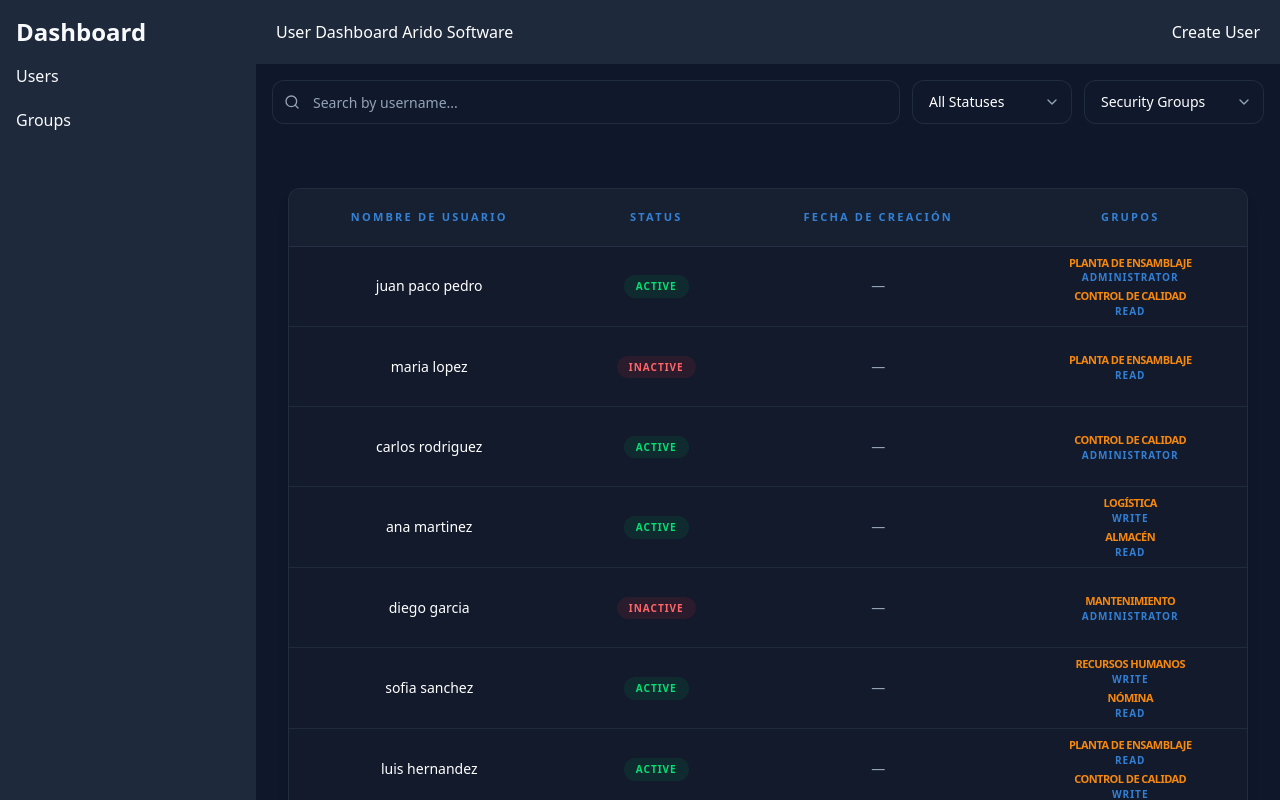
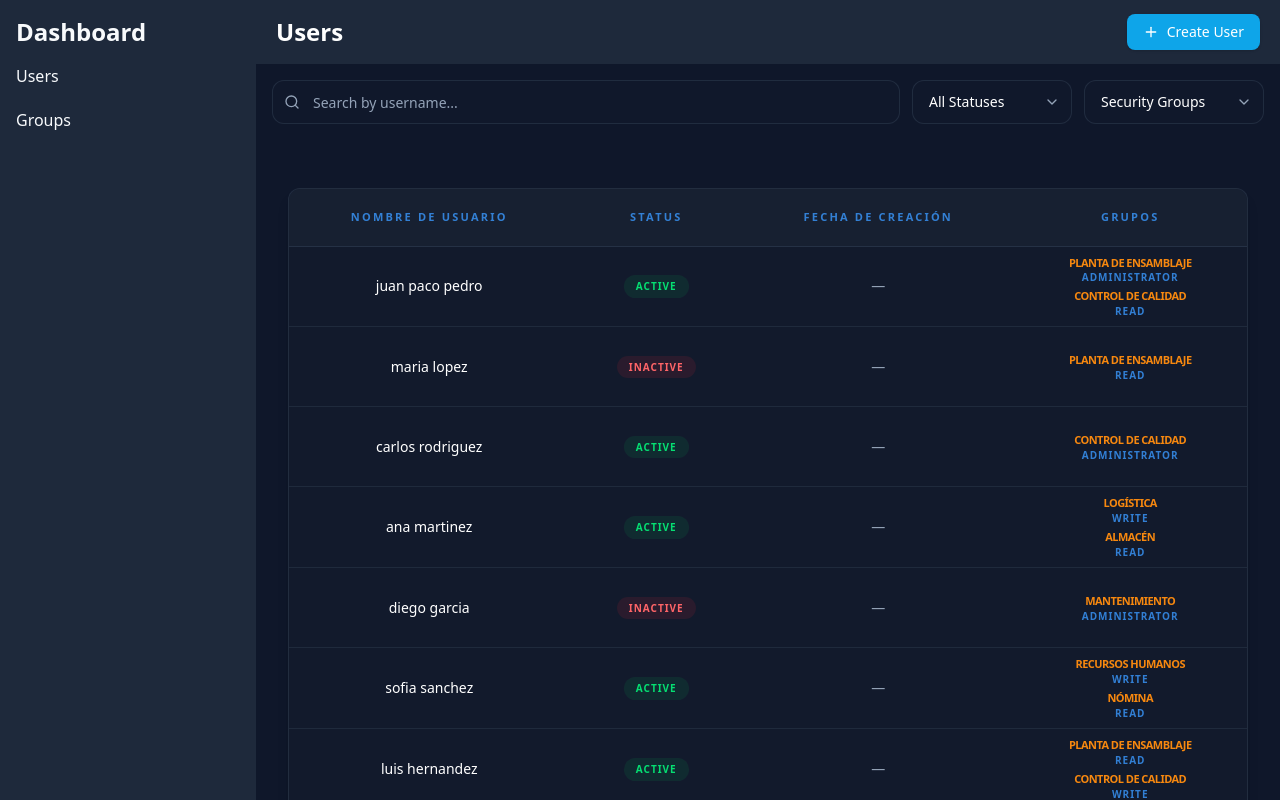
Before and after one commit to tadeowoto/Arido-Software-Challenge-Dashboard, a Next.js app: page / in a window 1280 px wide. Shown: the top 800 px of the page. Built offline with nearby package versions, Linux system fonts and the light colour scheme.

Commit message:
feat(home-page): componentized header and styles added to it

```diff
--- a/app/page.tsx
+++ b/app/page.tsx
@@ -2,17 +2,11 @@ import Table from "@/components/Table";
 import FilterForm from "@/components/FilterForm";
 import userResponse from "@/mocks/userResponse.json";
 import { USER_COLUMNS } from "@/data/data";
+import Header from "@/components/layout/Header";
 export default function Home() {
   return (
     <section className="w-full min-h-screen overflow-auto h-fit bg-bg-dark text-white flex flex-col">
-      <header className=" sticky top-0 z-50 w-full h-16 bg-surface-dark flex items-center justify-between p-5">
-        <div>
-          <h1>User Dashboard Arido Software</h1>
-        </div>
-        <div>
-          <button>Create User</button>
-        </div>
-      </header>
+      <Header />
       <section className="w-full flex  items-center justify-between p-4">
         <FilterForm />
       </section>
--- /dev/null
+++ b/components/layout/Header.tsx
@@ -0,0 +1,15 @@
+import { Plus } from "lucide-react";
+
+export default function Header() {
+  return (
+    <header className="font-bold sticky top-0 z-50 w-full h-16 bg-surface-dark flex items-center justify-between p-5">
+      <div>
+        <h1 className="text-xl md:text-2xl ">Users</h1>
+      </div>
+      <button className="flex items-center gap-2 bg-[#0ea5e9] hover:bg-[#0284c7] text-white px-4 py-2 rounded-lg text-sm font-medium transition-colors shadow-sm active:scale-95">
+        <Plus className="w-4 h-4" />
+        Create User
+      </button>
+    </header>
+  );
+}
```
